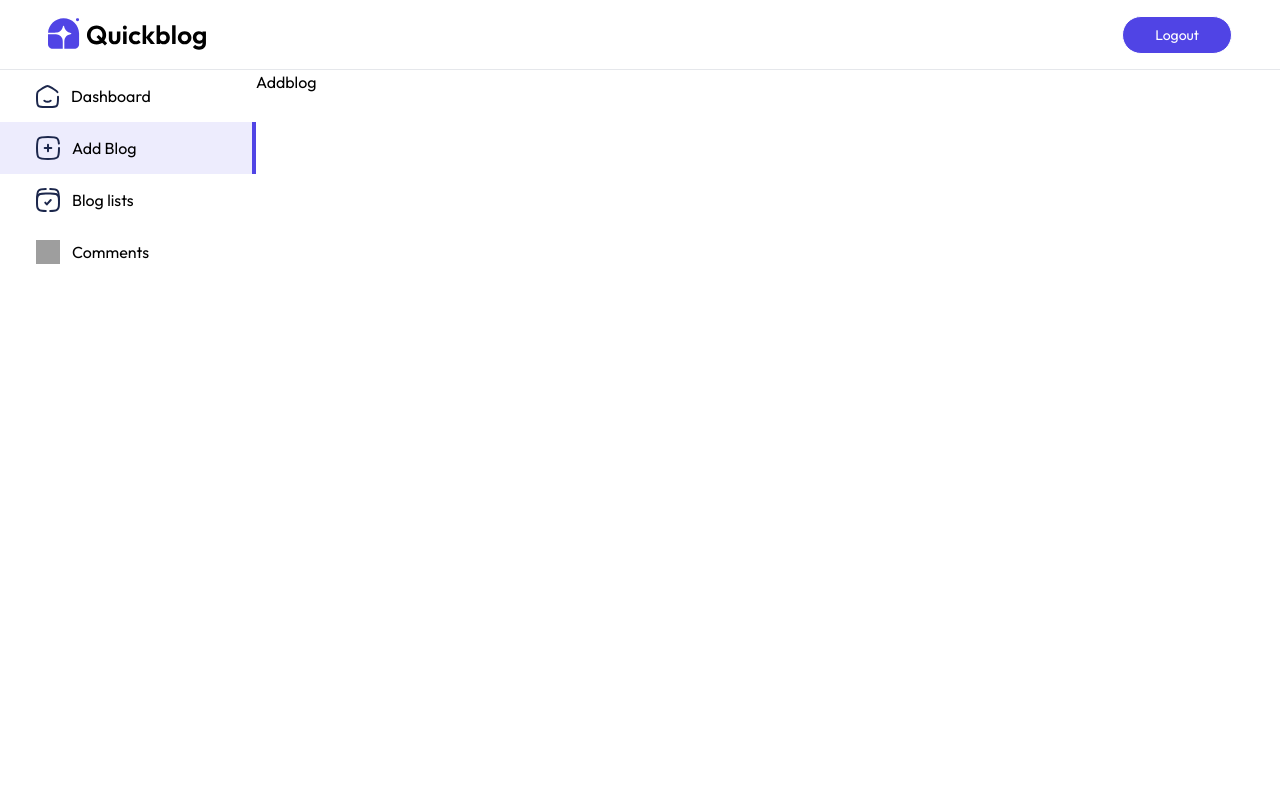
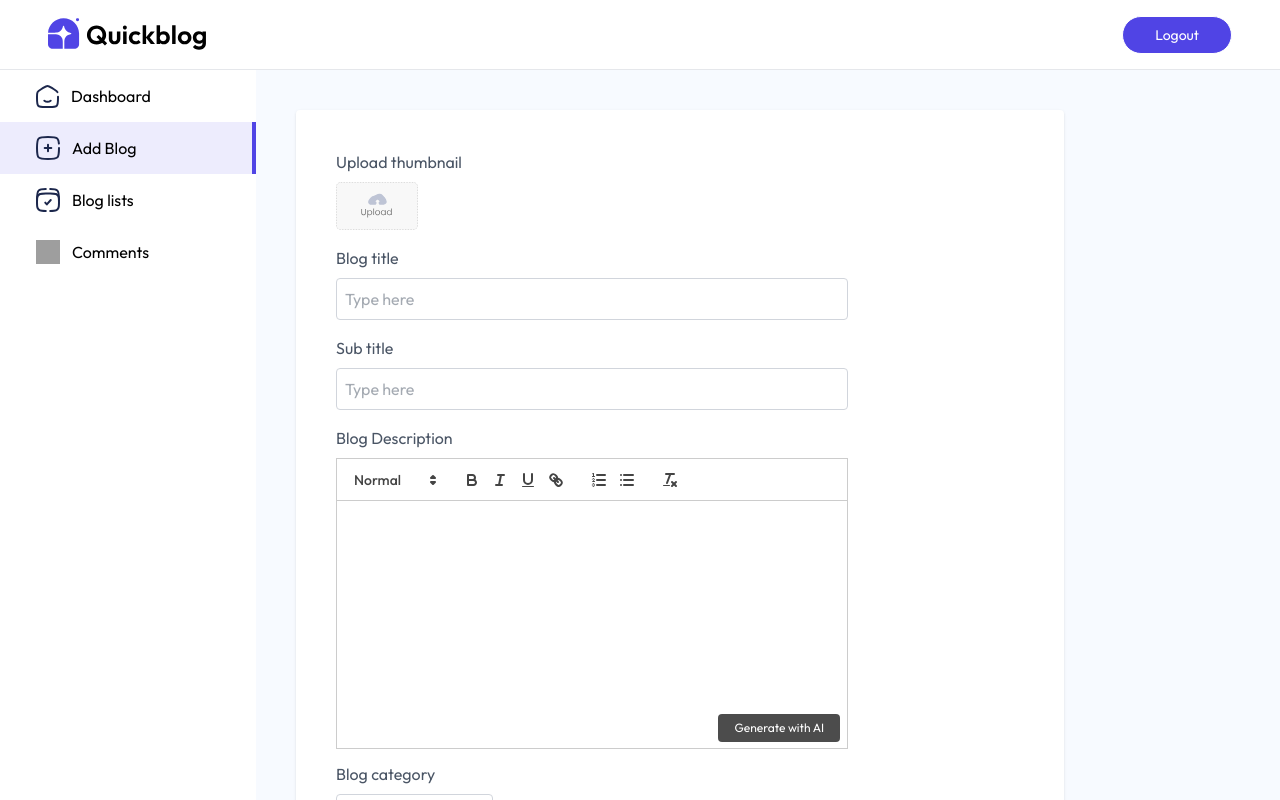
Before and after one commit to IbadKhan578/QuickBlog, a React (Vite) app in the folder client/: page /admin/addBlog in a window 1280 px wide. Built offline with nearby package versions, Linux system fonts and the light colour scheme; grey boxes are pictures that could not be loaded; the HTML template or start-up script is replaced by a standard one.

Commit message:
completed front-end  and Added add blog page in admin panel

```diff
--- a/client/package.json
+++ b/client/package.json
@@ -16,6 +16,7 @@
     "@tailwindcss/vite": "^4.1.12",
     "moment": "^2.30.1",
     "motion": "^12.23.12",
+    "quill": "^2.0.3",
     "react": "^19.1.1",
     "react-dom": "^19.1.1",
     "react-icons": "^5.5.0",
--- a/client/src/App.jsx
+++ b/client/src/App.jsx
@@ -8,6 +8,7 @@
 import Comments from './pages/admin/Comments.jsx'
 import {Routes,Route} from 'react-router-dom'
 import Login from './components/admin/Login.jsx';
+import 'quill/dist/quill.snow.css'
 
 
 function App() {
--- a/client/src/pages/admin/Addblog.jsx
+++ b/client/src/pages/admin/Addblog.jsx
@@ -1,9 +1,103 @@
-import React from 'react'
+import React, { useEffect, useRef, useState } from "react";
+import { assets, blogCategories } from "../../assets/assets";
+import Quill from 'quill';
 
 function Addblog() {
+  const [image, setImage] = useState(false);
+  const [title, setTitle] = useState("");
+  const [subTitle, setSubTitle] = useState("");
+  const [category, setCategory] = useState("Startup");
+  const [isPublished, setIsPublished] = useState(false);
+
+  const editorRef = useRef(null);
+  const quillRef = useRef(null);
+
+  useEffect(()=>{
+    // initiate quill only once
+    if(!quillRef.current && editorRef.current){
+      quillRef.current = new Quill(editorRef.current,{theme: 'snow'})
+    }
+
+  },[])
+
+
+  const onSubmitHandler = async (e) => {
+    e.preventDefault();
+  };
+
+
+
+  const generateContent = async () => {};
+
   return (
-    <div>Addblog</div>
-  )
+    <form
+      onSubmit={onSubmitHandler}
+      className="flex-1 bg-blue-50/50 text-gray-600 h-full overflow-scroll"
+    >
+      <div className="bg-white w-full max-w-3xl p-4 md:p-10 sm:m-10 shadow rounded">
+        <p>Upload thumbnail</p>
+        <label htmlFor="image">
+          <img
+            src={!image ? assets.upload_area : URL.createObjectURL(image)}
+            className="mt-2 h-12 cursor-pointer rounded"
+            alt=""
+          />
+          <input
+            onChange={(e) => setImage(e.target.files[0])}
+            type="file"
+            required
+            hidden
+            id="image"
+          />
+        </label>
+        <p className="mt-4">Blog title</p>
+        <input
+          onChange={(e) => setTitle(e.target.value)}
+          type="text"
+          value={title}
+          placeholder="Type here"
+          required
+          className="w-full  max-w-lg mt-2 p-2  border border-gray-300 rounded outline-none   "
+        />
+
+        <p className="mt-4">Sub title</p>
+        <input
+          onChange={(e) => setSubTitle(e.target.value)}
+          value={subTitle}
+          type="text"
+          placeholder="Type here"
+          required
+          className="w-full  max-w-lg mt-2 p-2  border border-gray-300 rounded outline-none   "
+        />
+        <p className="mt-4">Blog Description</p>
+        <div className="max-w-lg h-74 pb-16 sm:pb-10 pt-2 relative">
+          <div ref={editorRef}></div>
+          <button onClick={generateContent} type="button"
+             className="absolute  bottom-1 right-2 ml-2 text-xs text-white bg-black/70 px-4 py-1.5  rounded hover:underline cursor-pointer "   >
+            Generate with AI
+          </button>
+        </div>
+        <p className="mt-4">Blog category</p>
+        <select onChange={(e)=> e.target.value} name="category" className="mt-2 py-2 px-3 border text-gray-500 border-gray-300 outline-none rounded " >
+          <option value="">Select category</option>
+          {
+            blogCategories.map((item,index)=>
+              <option key={index} value={item}>{item}</option>
+            )
+          }
+        </select>
+        <div className="flex gap-2 mt-4">
+          <p>Publish Now</p>
+          <input type="checkbox" onChange={(e)=> setIsPublished(e.target.checked)} checked={isPublished} className="scale-125 cursor-pointer" />
+
+        </div>
+          <button  className="mt-8 w-40 h-10 text-sm cursor-pointer rounded bg-primary text-white" type="submit">Add Blog</button>
+
+
+
+      </div>
+    </form>
+  );
 }
 
-export default Addblog
+export default Addblog;
```
Also changed, not shown: 1 other file (tests, documents, lock files or other folders).
